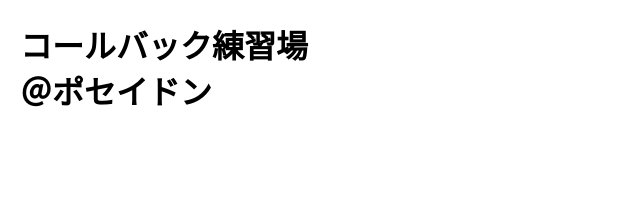
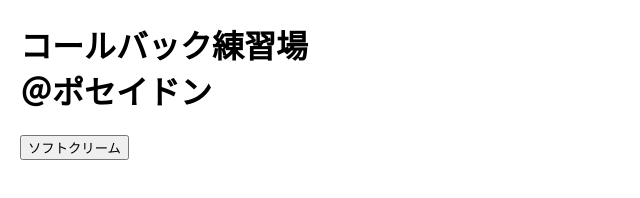
Before and after one commit to IchikaCoding/daily-class-challenge, a plain HTML site: page callback-practice/index.html in a window 1280 px wide. Shown: the whole page, without its empty margins (0-640 px from the left). Drawn offline with Linux system fonts and the light colour scheme.

Commit message:
feat: ソフトクリームボタンを追加し、クリックイベントの処理を実装

```diff
--- a/callback-practice/index.html
+++ b/callback-practice/index.html
@@ -20,5 +20,21 @@
     <div class="header1">
       <h1>コールバック練習場<br />＠ポセイドン</h1>
     </div>
+    <!-- フェイントのソフトクリームボタンを配置して押したかどうかをコンソールに出す -->
+    <button id="softBtn">ソフトクリーム</button>
+    <script>
+      // (e)を引数にする理由は？
+      // →イベントを引数にしてブラウザからイベントオブジェクトを受け取るようにしている
+      // 無名関数バージョンと，普通のfunctionのバージョンを書いてみよう
+      // const softBtn = document.getElementById("softBtn");
+      // softBtn.addEventListener("click", (e) => {
+      //   console.log("ソフトクリームボタン押したぞ！！");
+      //   console.log(e);
+      // });
+      // const softBtn = document.getElementById("softBtn");
+      // softBtn.addEventListener("click", function (e) {
+      //   console.log("ソフトクリームボタンの処理は無名関数です～");
+      // });
+    </script>
   </body>
 </html>
```
